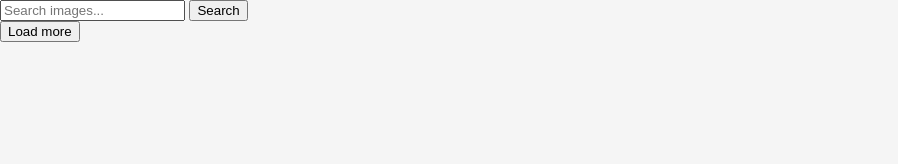
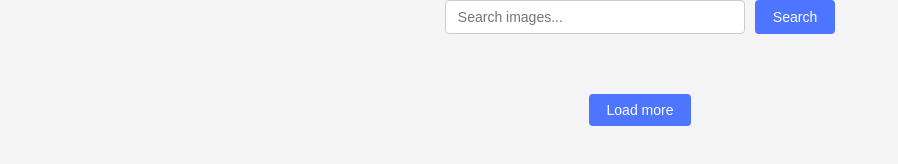
Before and after one commit to Karina-Ll/goit-js-hw-12, a website built with Vite: page src/index.html in a window 1280 px wide. Shown: the whole page, without its empty margins (0-898 px from the left). Built offline with nearby package versions, Linux system fonts and the light colour scheme; what simplelightbox would draw is missing.

Commit message:
Change js

```diff
--- a/src/css/styles.css
+++ b/src/css/styles.css
@@ -52,7 +52,20 @@ body {
   transition: background-color 0.2s ease;
 }
 
-.form button:hover {
+.btn-load {
+  padding: 8px 18px;
+    border: none;
+    border-radius: 4px;
+    background-color: #4e75ff;
+    color: white;
+    font-size: 14px;
+    cursor: pointer;
+    transition: background-color 0.2s ease;
+    margin: 30px auto;
+    display: flex;
+}
+
+.form button:hover .btn-load:hover {
   background-color: #3b5bdb;
 }
 
--- a/src/index.html
+++ b/src/index.html
@@ -8,14 +8,14 @@
   </head>
   <body>
 
-    <form class="search-form">
+    <form class="form">
       <input type="text" name="searchQuery" placeholder="Search images..." required />
       <button type="submit">Search</button>
     </form>
 
     <ul class="gallery"></ul>
 
-    <button class="load-more is-hidden">Load more</button>
+    <button class="load-more is-hidden btn-load">Load more</button>
 
     <div class="loader"></div>
 
--- a/src/main.js
+++ b/src/main.js
@@ -11,7 +11,7 @@ import {
   hideLoadMoreButton,
 } from './js/render-functions.js';
 
-const form = document.querySelector('.search-form');
+const form = document.querySelector('.form');
 const loadMoreBtn = document.querySelector('.load-more');
 
 let page = 1;
```
